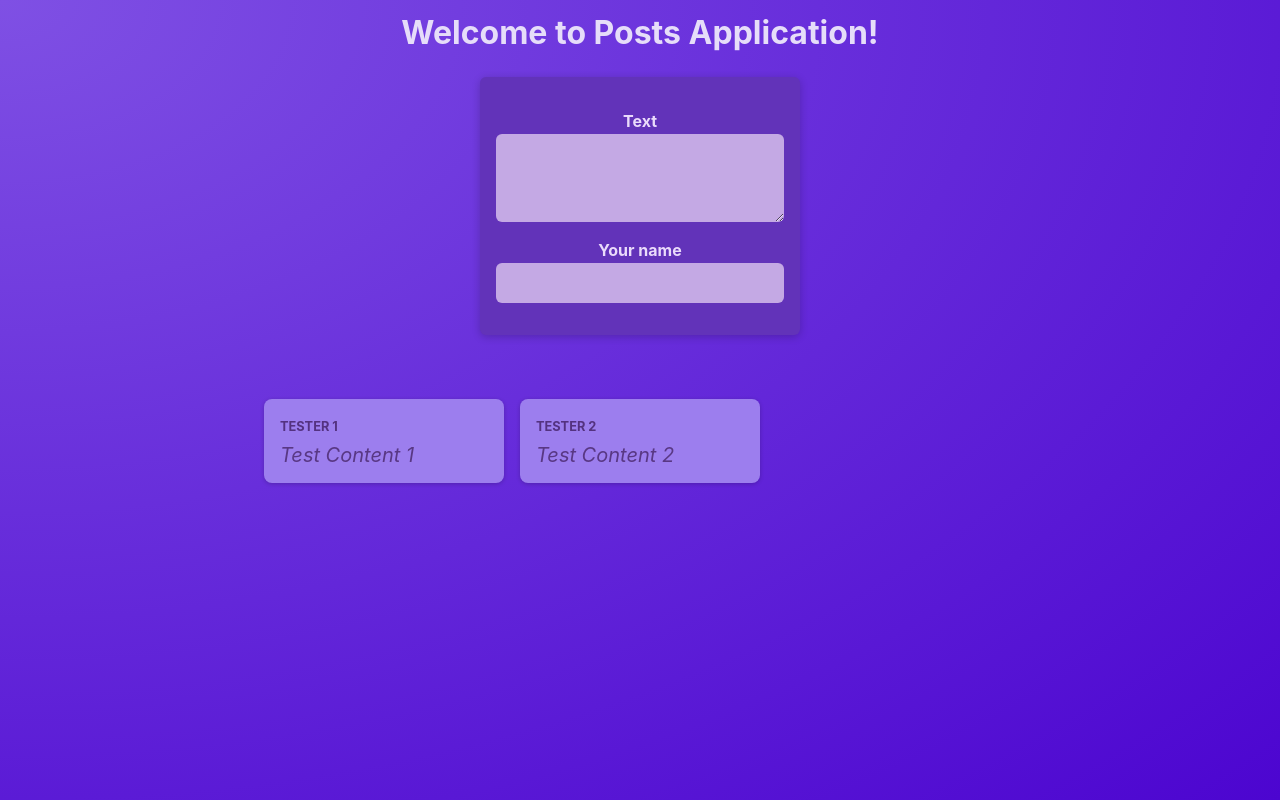
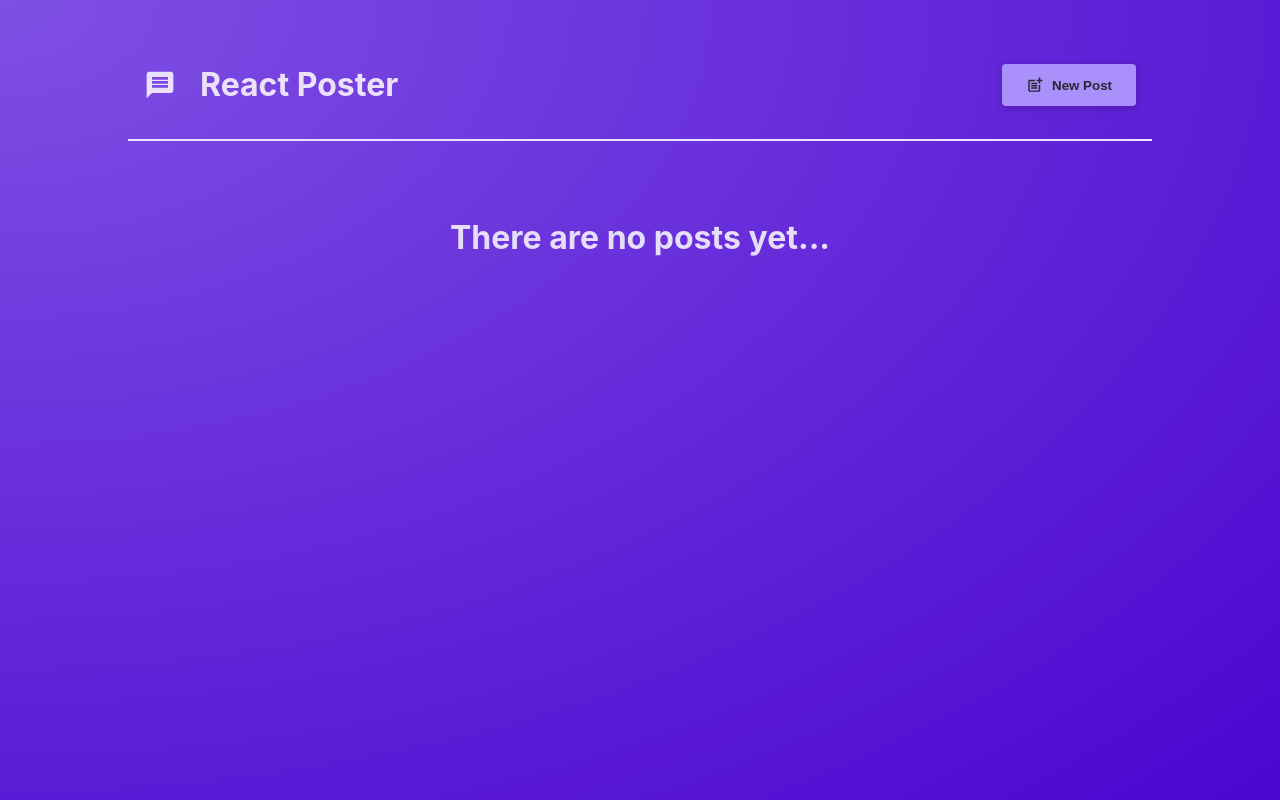
Before and after one commit to pratheekshej/reactposts-ui, a React (Vite) app: page / in a window 1280 px wide. Built offline with nearby package versions, Linux system fonts and the light colour scheme.

Commit message:
Post Modal component with Context API interaction.

```diff
--- a/package.json
+++ b/package.json
@@ -11,7 +11,8 @@
   },
   "dependencies": {
     "react": "^18.3.1",
-    "react-dom": "^18.3.1"
+    "react-dom": "^18.3.1",
+    "react-icons": "^5.2.1"
   },
   "devDependencies": {
     "@types/react": "^18.3.3",
--- a/src/App.jsx
+++ b/src/App.jsx
@@ -1,10 +1,11 @@
 import './App.css'
+import MainHeader from './components/main-header/MainHeader'
 import PostsList from './components/posts-list/PostsList'
 
 function App() {
   return (
     <main>
-      <h1>Welcome to Posts Application!</h1>
+      <MainHeader />
       <PostsList />
     </main>
   )
--- /dev/null
+++ b/src/components/main-header/MainHeader.jsx
@@ -0,0 +1,24 @@
+import { MdPostAdd, MdMessage } from 'react-icons/md';
+import classes from './MainHeader.module.css';
+import { useToggleModal } from '../../contexts/ModalProvider';
+
+const MainHeader = () => {
+    const { setOpenModal } = useToggleModal();
+
+    return (
+        <header className={classes.header}>
+            <h1 className={classes.logo}>
+                <MdMessage />
+                React Poster
+            </h1>
+            <p>
+                <button className={classes.button} onClick={setOpenModal}>
+                    <MdPostAdd size={18} />
+                    New Post
+                </button>
+            </p>
+        </header>
+    );
+}
+
+export default MainHeader;
--- /dev/null
+++ b/src/components/main-header/MainHeader.module.css
@@ -0,0 +1,36 @@
+.header {
+    /* padding: 2rem 10%; */
+    margin: 2rem 10%;
+    padding: 1rem;
+    text-align: center;
+    display: flex;
+    justify-content: space-between;
+    align-items: center;
+    border-bottom: 2px solid #ece1fa;
+}
+
+.logo {
+    font-size: 2rem;
+    display: flex;
+    gap: 1.5rem;
+    align-items: center;
+    color: #ece1fa;
+}
+
+.button {
+    display: inline-flex;
+    align-items: center;
+    gap: 0.5rem;
+    padding: 0.75rem 1.5rem;
+    background-color: #a990fb;
+    color: #2a2630;
+    border: none;
+    border-radius: 4px;
+    box-shadow: 0 2px 8px rgba(0, 0, 0, 0.2);
+    cursor: pointer;
+    font-weight: bold;
+}
+
+.button:hover {
+    background-color: #8c6cf7;
+}
--- /dev/null
+++ b/src/components/modal/Modal.jsx
@@ -0,0 +1,15 @@
+import React from 'react'
+import classes from './Modal.module.css'
+
+const Modal = ({ children, onClose }) => {
+    return (
+        <>
+            <div className={classes.backdrop} onClick={onClose} />
+            <dialog open className={classes.modal}>
+                {children}
+            </dialog>
+        </>
+    )
+}
+
+export default Modal
--- /dev/null
+++ b/src/components/modal/Modal.module.css
@@ -0,0 +1,18 @@
+.backdrop {
+    position: fixed;
+    top: 0;
+    left: 0;
+    width: 100%;
+    height: 100vh;
+    background-color: rgba(0, 0, 0, 0.6);
+    z-index: 1;
+}
+
+.modal {
+    border: none;
+    border-radius: 6px;
+    box-shadow: 0 2px 8px rgba(0, 0, 0, 0.2);
+    padding: 0;
+    overflow: hidden;
+    z-index: 1;
+}
--- a/src/components/new-post/NewPost.jsx
+++ b/src/components/new-post/NewPost.jsx
@@ -1,16 +1,30 @@
+import { useToggleModal } from '../../contexts/ModalProvider';
 import classes from './NewPost.module.css';
 
-const NewPost = () => {
+const NewPost = ({ }) => {
+    const { addNewPost, setCloseModal } = useToggleModal();
+
+    const handleSubmitPosts = (e) => {
+        e.preventDefault();
+        const formData = new FormData(e.target);
+        addNewPost(Object.fromEntries(formData));
+        e.target.reset();
+        setCloseModal(false);
+    }
+
     return (
-        <form className={classes.form}>
+        <form className={classes.form} onSubmit={handleSubmitPosts}>
             <p>
-                <label htmlFor="body">Text</label>
-                <textarea id="body" required rows={3} />
+                <label htmlFor="body">Text:</label>
+                <textarea id="body" name='body' required rows={3} />
             </p>
             <p>
-                <label htmlFor="name">Your name</label>
-                <input type="text" id="name" required />
+                <label htmlFor="author">Your name:</label>
+                <input type="text" id="author" name='author' required />
             </p>
+            <div className={classes.actions}>
+                <button>Create New Post</button>
+            </div>
         </form>
     );
 }
--- a/src/components/new-post/NewPost.module.css
+++ b/src/components/new-post/NewPost.module.css
@@ -2,7 +2,6 @@
     background-color: #6233b9;
     padding: 1rem;
     width: 20rem;
-    margin: 2rem auto;
     border-radius: 6px;
     box-shadow: 0 2px 8px rgba(0, 0, 0, 0.2);
 }
@@ -12,6 +11,7 @@
     margin-bottom: 0.05rem;
     color: #eadbfb;
     font-weight: bold;
+    text-align: left;
 }
 
 .form input,
--- a/src/components/posts-list/PostsList.jsx
+++ b/src/components/posts-list/PostsList.jsx
@@ -1,26 +1,38 @@
-import React from 'react'
+import React, { useEffect, useState } from 'react'
 import Post from '../post/Post'
 import classes from './PostsList.module.css'
 import NewPost from '../new-post/NewPost';
-
-const posts = [
-    { author: 'Tester 1', body: 'Test Content 1' },
-    { author: 'Tester 2', body: 'Test Content 2' },
-];
+import Modal from '../modal/Modal';
+import { useToggleModal } from '../../contexts/ModalProvider';
 
 const PostsList = () => {
+    const { isModalVisible, setCloseModal, newPost } = useToggleModal();
+    const [appPosts, setAppPosts] = useState([]);
+
+    useEffect(() => {
+        if (newPost) {
+            setAppPosts((prevPosts) => ([...prevPosts, { ...newPost, id: prevPosts.length + 1 }]));
+        }
+    }, [newPost]);
+
     return (
         <>
-            <NewPost />
+            {
+                isModalVisible &&
+                <Modal onClose={setCloseModal}>
+                    <NewPost />
+                </Modal>
+            }
             <ul className={classes.posts}>
-                {posts.map(post => (
+                {appPosts.map(post => (
                     <Post
-                        key={post.author}
+                        key={post.id}
                         author={post.author}
                         body={post.body}
                     />
                 ))}
             </ul>
+            {appPosts.length === 0 && <h1>There are no posts yet...</h1>}
         </>
     )
 }
--- /dev/null
+++ b/src/contexts/ModalProvider.jsx
@@ -0,0 +1,31 @@
+import { createContext, useContext, useState } from "react";
+
+const ModalContext = createContext({
+    isModalVisible: false,
+    newPost: null,
+    setOpenModal: () => { },
+    setCloseModal: () => { },
+    addNewPost: () => { }
+});
+
+export const useToggleModal = () => {
+    const { isModalVisible, setOpenModal, setCloseModal, addNewPost, newPost } = useContext(ModalContext);
+    return { isModalVisible, setOpenModal, setCloseModal, addNewPost, newPost };
+};
+
+export const ModalProvider = ({ children }) => {
+    const [isModalVisible, setIsModalVisible] = useState(false);
+    const [newPost, setNewPost] = useState(null);
+
+    return (
+        <ModalContext.Provider value={{
+            isModalVisible,
+            newPost,
+            setOpenModal: () => setIsModalVisible(true),
+            setCloseModal: () => setIsModalVisible(false),
+            addNewPost: (post) => setNewPost(post),
+        }}>
+            {children}
+        </ModalContext.Provider>
+    );
+};
--- a/src/main.jsx
+++ b/src/main.jsx
@@ -2,6 +2,7 @@ import React from 'react'
 import ReactDOM from 'react-dom/client'
 import App from './App.jsx'
 import './index.css'
+import { ModalProvider } from './contexts/ModalProvider.jsx';
 
 const root = document.getElementById('root');
 const reactDOM = ReactDOM.createRoot(root);
@@ -14,6 +15,8 @@ const reactDOM = ReactDOM.createRoot(root);
  */
 reactDOM.render(
   <React.StrictMode>
-    <App />
+    <ModalProvider>
+      <App />
+    </ModalProvider>
   </React.StrictMode>
 )
```
Also changed, not shown: 1 other file (tests, documents, lock files or other folders).
